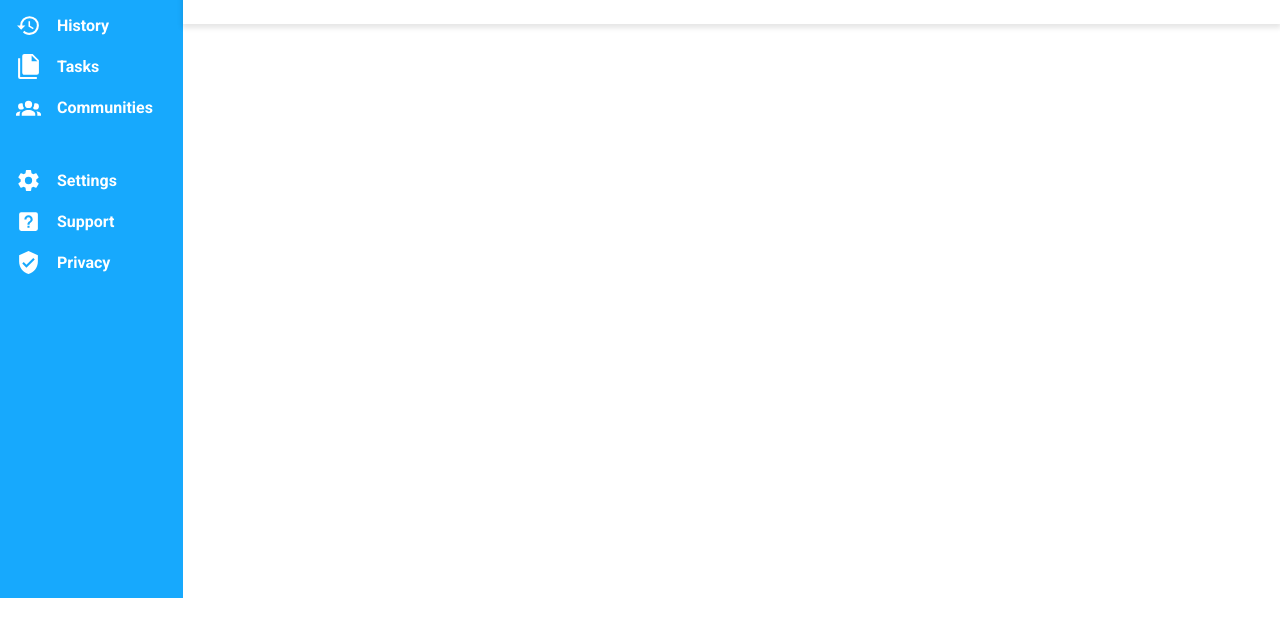
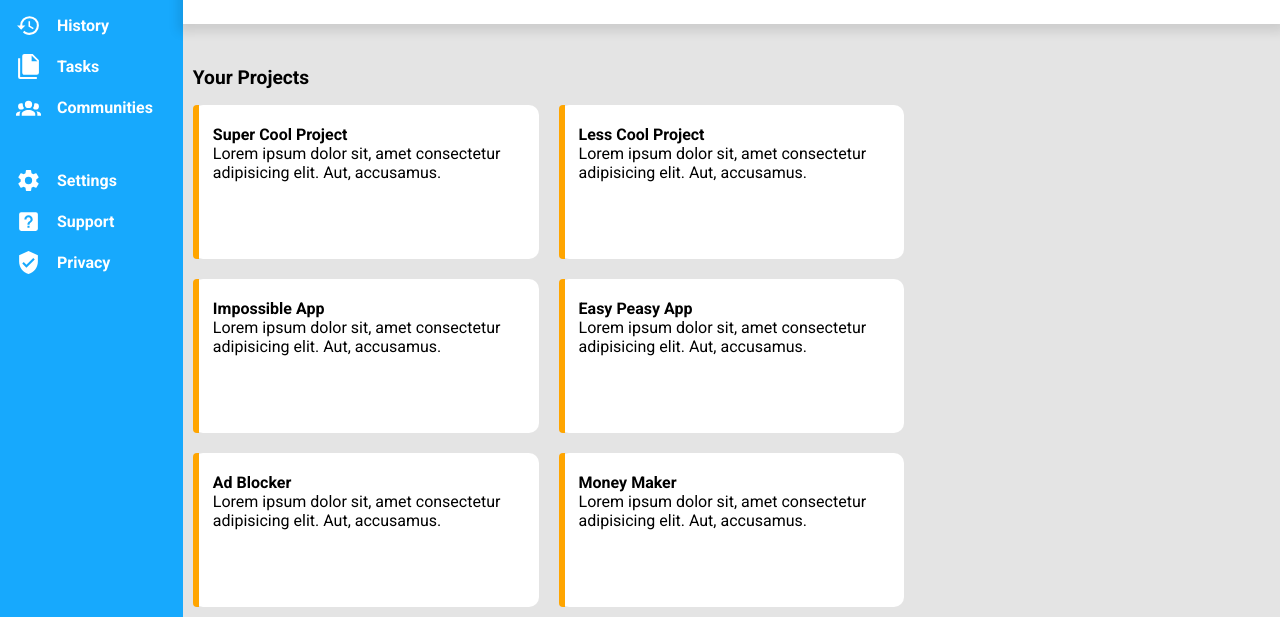
Before and after one commit to michaelll22/odin-admin-dashboard, a plain HTML site: page index.html in a window 1280 px wide. Shown: the part 202-819 px from the top of the page. Drawn offline with Linux system fonts and the light colour scheme.

Commit message:
Enhance layout and styling for main content; add project sections and improve sidebar design

```diff
--- a/assets/styles/style.css
+++ b/assets/styles/style.css
@@ -29,6 +29,11 @@ h3 {
 body {
   font-family: "Roboto";
   color: white;
+  background-color: rgb(228, 228, 228);
+}
+
+main {
+  color: black;
 }
 
 img {
@@ -43,7 +48,7 @@ img {
 
 .sidebar {
   background-color: #17a9fd;
-  height: 100vh;
+  min-height: 100vh;
 }
 
 .dashboard {
@@ -105,12 +110,11 @@ img {
   display: flex;
   flex-direction: column;
   color: black;
-  box-shadow: 0 3px 5px 1px rgba(0, 0, 0, 0.1);
+  background-color: white;
   width: 100%;
   padding: 2rem;
+  box-shadow: 0 3px 10px 5px rgba(0, 0, 0, 0.1);
 }
-
-
 
 /* top-bar */
 
@@ -224,3 +228,49 @@ img {
 
   border-radius: 20px;
 }
+
+/* main content */
+
+.main-content {
+  display: grid;
+  grid-template-columns: repeat(3, 1fr);
+  gap: 20px;
+  padding: 10px;
+}
+
+.main-project {
+  grid-column: 1/3;
+}
+
+.main-project h3 {
+    margin: 2rem 0 1rem 0;
+    font-size: larger;
+}
+
+.projects {
+  display: grid;
+  grid-template-columns: repeat(2, 1fr);
+  gap: 20px;
+}
+
+.project {
+  position: relative;
+  display: flex;
+  flex-direction: column;
+  border: none;
+  background-color: white;
+  border-radius: 10px;
+
+  padding: 20px;
+}
+
+.project::before {
+  content: "";
+  position: absolute;
+  top: 0;
+  left: 0;
+  width: 6px;
+  height: 100%;
+  background-color: orange;
+  border-radius: 4px 0 0 4px; /* rounded left corners if you like */
+}
--- a/index.html
+++ b/index.html
@@ -68,11 +68,11 @@
         <div class="header">
           <div class="top-bar">
             <div class="search-bar">
-                    <img src="assets/icons/magnify.svg" alt="seach-icon">
-                    <input type="text">
+              <img src="assets/icons/magnify.svg" alt="seach-icon" />
+              <input type="text" />
             </div>
             <div class="user-nav">
-                    <img src="assets/icons/bell-ring-outline.svg" alt="">
+              <img src="assets/icons/bell-ring-outline.svg" alt="" />
               <div class="user-profile"></div>
               <p>Username</p>
             </div>
@@ -97,7 +97,114 @@
           </div>
         </div>
 
+        <div class="main-content">
+          <div class="main-project">
+            <h3>Your Projects</h3>
+            <div class="projects">
+              <div class="project">
+                <h4>Super Cool Project</h4>
+                <p>
+                  Lorem ipsum dolor sit, amet consectetur adipisicing elit. Aut,
+                  accusamus.
+                </p>
+              </div>
+              <div class="project">
+                <h4>Less Cool Project</h4>
+                <p>
+                  Lorem ipsum dolor sit, amet consectetur adipisicing elit. Aut,
+                  accusamus.
+                </p>
 
+                <ul class="icons">
+                  <li>
+                    <a href=""><img src="" alt="" /></a>
+                  </li>
+                  <li>
+                    <a href=""><img src="" alt="" /></a>
+                  </li>
+                  <li>
+                    <a href=""><img src="" alt="" /></a>
+                  </li>
+                </ul>
+              </div>
+              <div class="project">
+                <h4>Impossible App</h4>
+                <p>
+                  Lorem ipsum dolor sit, amet consectetur adipisicing elit. Aut,
+                  accusamus.
+                </p>
+
+                <ul class="icons">
+                  <li>
+                    <a href=""><img src="" alt="" /></a>
+                  </li>
+                  <li>
+                    <a href=""><img src="" alt="" /></a>
+                  </li>
+                  <li>
+                    <a href=""><img src="" alt="" /></a>
+                  </li>
+                </ul>
+              </div>
+              <div class="project">
+                <h4>Easy Peasy App</h4>
+                <p>
+                  Lorem ipsum dolor sit, amet consectetur adipisicing elit. Aut,
+                  accusamus.
+                </p>
+
+                <ul class="icons">
+                  <li>
+                    <a href=""><img src="" alt="" /></a>
+                  </li>
+                  <li>
+                    <a href=""><img src="" alt="" /></a>
+                  </li>
+                  <li>
+                    <a href=""><img src="" alt="" /></a>
+                  </li>
+                </ul>
+              </div>
+              <div class="project">
+                <h4>Ad Blocker</h4>
+                <p>
+                  Lorem ipsum dolor sit, amet consectetur adipisicing elit. Aut,
+                  accusamus.
+                </p>
+
+                <ul class="icons">
+                  <li>
+                    <a href=""><img src="" alt="" /></a>
+                  </li>
+                  <li>
+                    <a href=""><img src="" alt="" /></a>
+                  </li>
+                  <li>
+                    <a href=""><img src="" alt="" /></a>
+                  </li>
+                </ul>
+              </div>
+              <div class="project">
+                <h4>Money Maker</h4>
+                <p>
+                  Lorem ipsum dolor sit, amet consectetur adipisicing elit. Aut,
+                  accusamus.
+                </p>
+
+                <ul class="icons">
+                  <li>
+                    <a href=""><img src="" alt="" /></a>
+                  </li>
+                  <li>
+                    <a href=""><img src="" alt="" /></a>
+                  </li>
+                  <li>
+                    <a href=""><img src="" alt="" /></a>
+                  </li>
+                </ul>
+              </div>
+            </div>
+          </div>
         </div>
       </main>
     </div>
```
Lines whose indentation alone changed are shown as unchanged.
